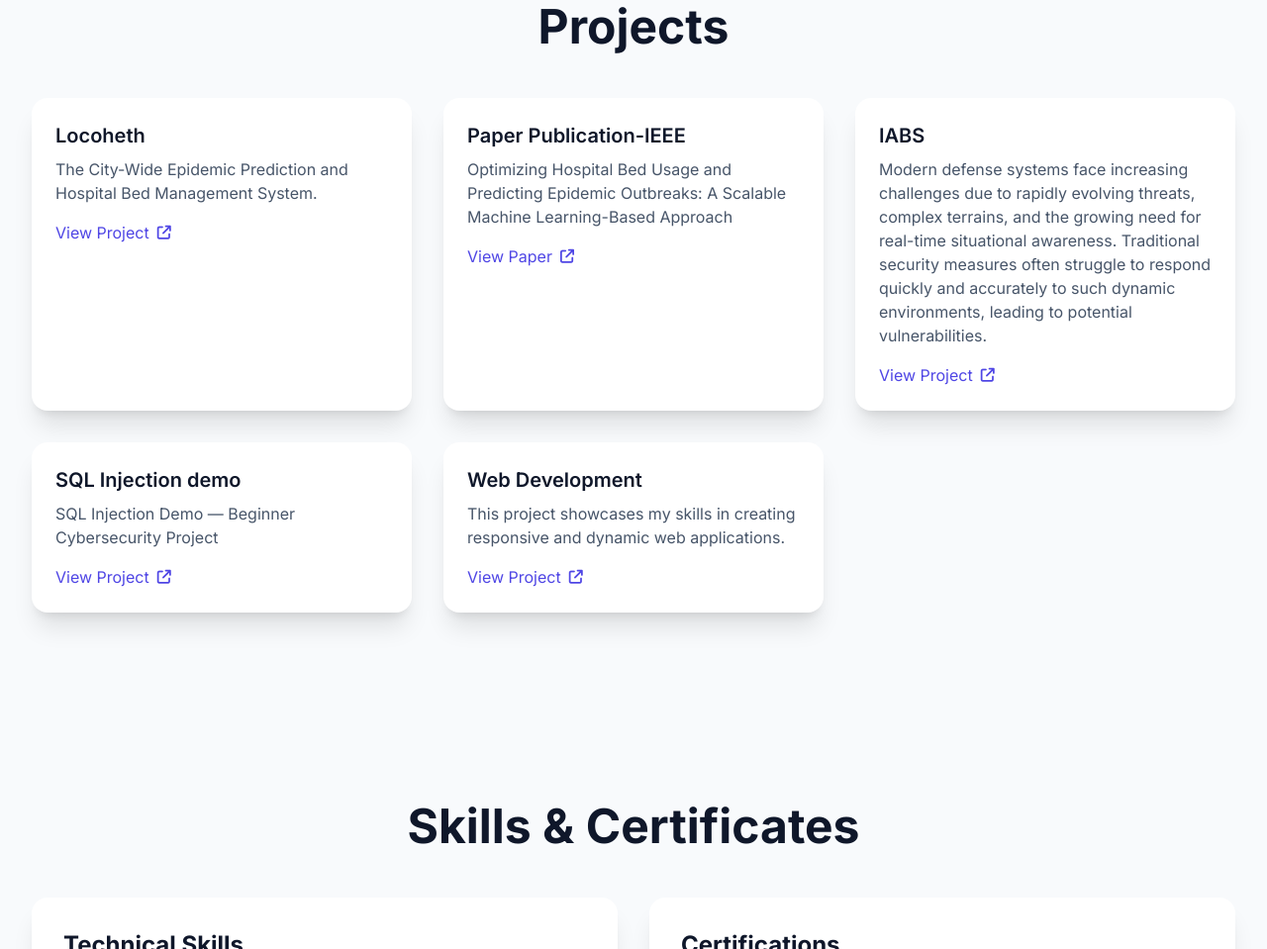
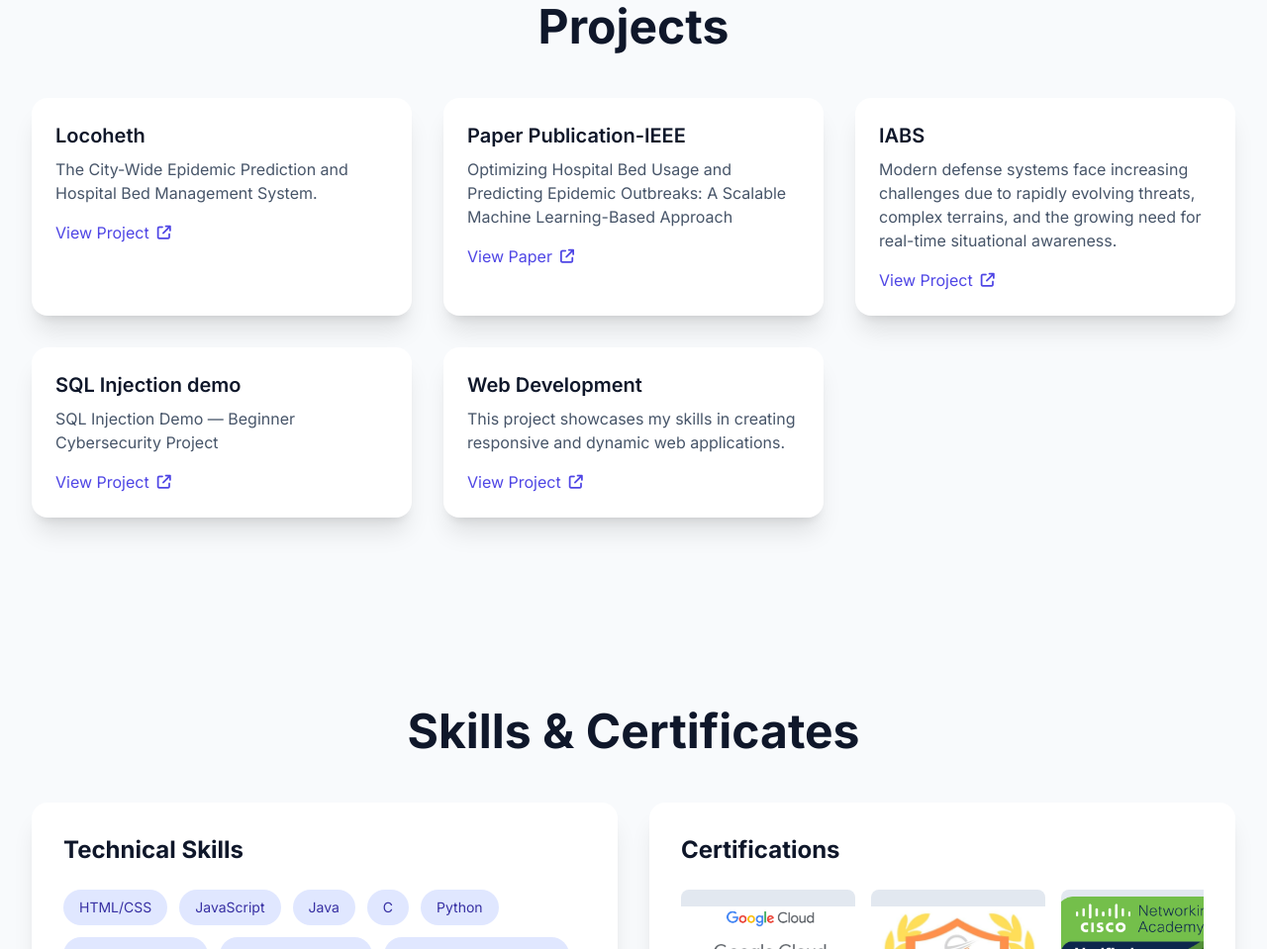
Before and after one commit to BharathCSEIOT/portfolio, a plain HTML site: page index.html in a window 1280 px wide. Shown: the part 1790-2749 px from the top of the page at 99% size. Drawn offline with nearby package versions, Linux system fonts and the light colour scheme.

Commit message:
Update index.html

```diff
--- a/index.html
+++ b/index.html
@@ -135,8 +135,7 @@
                         <h3 class="text-xl font-semibold text-slate-900 mb-2"> IABS </h3>
                         <p class="text-slate-600 mb-4">
                            Modern defense systems face increasing challenges due to rapidly evolving threats, complex terrains, and the growing need for
-                           real-time situational awareness. Traditional security measures often struggle to respond quickly and accurately to such dynamic
-                           environments, leading to potential vulnerabilities.
+                           real-time situational awareness.
                         </p>
                         <a href="https://github.com/BharathCSEIOT/INTELLIGENT-AUTONOMOUS-BASE-SECURITY.git" target="_blank" class="text-indigo-600 font-medium hover:underline flex items-center gap-2">
                             View Project
```
